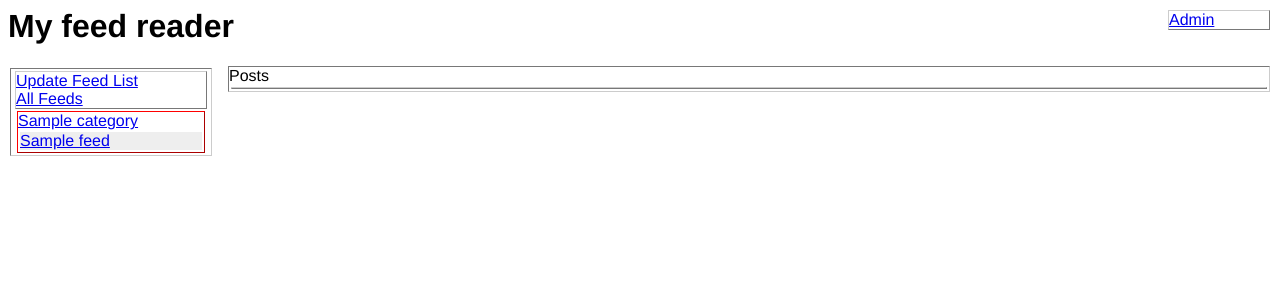
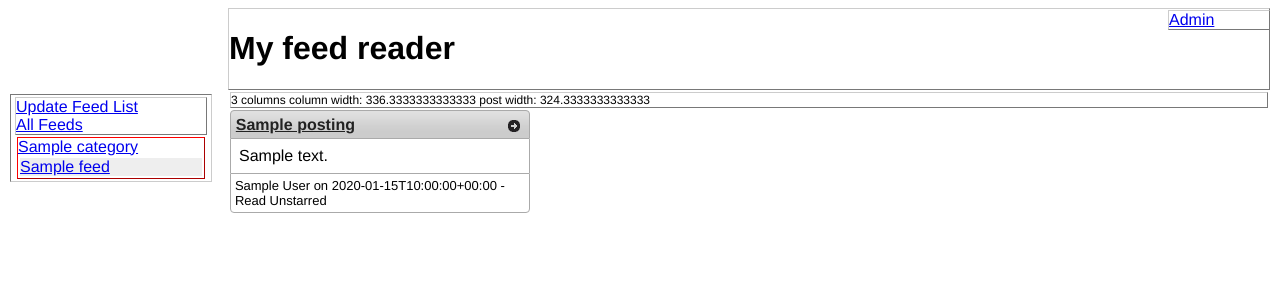
Before and after one commit to kampfschlaefer/myfeeder, a Django app: page /reader/ in a window 1280 px wide. Shown: the top 300 px of the page. Run offline with Django 3.2, Linux system fonts and the light colour scheme; tables that the repository leaves empty hold one stand-in row (values such as "Sample post").

Commit message:
Lots of stuff.
The design is almost usable, with changing history while preserving dynamic ajax, masonry with variable column-width. And some less border-lines on the page.
Next steps:
 - Pagination / Endless scrolling.
 - Marking entries as seen/starred.

```diff
--- a/reader/ajaxviews.py
+++ b/reader/ajaxviews.py
@@ -2,7 +2,7 @@
 
 from django import http
 #from django.utils import simplejson as json
-import json, datetime
+import json, datetime, re
 from django.db.models import Q
 from django.views.generic.list import BaseListView
 from django.views.generic.base import View
@@ -103,11 +103,12 @@
                 q = Q(feed__in=feeds)
             if t == 'feed':
                 q = Q(feed__pk=i)
-        queryset = Posting.objects.filter(q).order_by('-publishdate')#.values()#'id', 'title', 'link', 'content', 'author', 'publishdate', 'enclosures')
+        queryset = Posting.objects.filter(q).order_by('-publishdate')[:20]#.values()#'id', 'title', 'link', 'content', 'author', 'publishdate', 'enclosures')
         ret = []
         for p in queryset:
             tmp = {}
-            for field in ('id', 'title', 'link', 'content', 'author', 'publishdate'):
+            tmp['content'] = re.sub('class', 'xclass', p.serializable_value('content'))
+            for field in ('id', 'title', 'link', 'author', 'publishdate'):
                 tmp[field] = p.serializable_value(field)
             for call in ('isread', 'isstarred'):
                 tmp[call] = eval('p.%s()' % call)
--- a/reader/templates/reader/base.html
+++ b/reader/templates/reader/base.html
@@ -1,6 +1,9 @@
 <html>
 	<head>
 		<title>Reader</title>
+		<link type="text/css" href="{{STATIC_URL}}/jquery-ui-1.8.24/css/smoothness/jquery-ui-1.8.24.custom.css" rel="Stylesheet" />
+		<script type="text/javascript" src="{{STATIC_URL}}/jquery-ui-1.8.24/js/jquery-1.8.0.min.js"></script>
+		<script type="text/javascript" src="{{STATIC_URL}}/jquery-ui-1.8.24/js/jquery-ui-1.8.24.custom.min.js"></script>
 		{% block header %}
 		{% endblock %}
 		<style type="text/css">
@@ -11,14 +14,16 @@
 				border: outset 1px #ccc;
 				margin: 2px;
 			}
+			#header {
+				margin-left: 220px;
+			}
 			#sidebar {
 				float: left;
 				width: 200px;
 				border-style: inset;
+				position: fixed;
 			}
 			#content {
-				/*float: left;
-				width: 800px;*/
 				margin-left: 220px;
 				border-style: inset;
 			}
@@ -27,7 +32,9 @@
 	<body>
 
 		<div style="float:right; width: 100px;"><a href="/admin">Admin</a></div>
-		<h1>{{pagetitle}}</h1>
+		<div id="header">
+			<h1>{{pagetitle}}</h1>
+		</div>
 
 		<div id="sidebar">
 			{% block sidebar %}
--- a/reader/templates/reader/index.html
+++ b/reader/templates/reader/index.html
@@ -2,8 +2,7 @@
 
 {% block header %}
 {{block.super}}
-<script type="text/javascript" src="{{ STATIC_URL }}jquery-1.7.1.min.js" ></script>
-<script type="text/javascript" src="{{ STATIC_URL }}jquery-ui-1.8.18.custom.min.js"></script>
+<script type="text/javascript" src="{{STATIC_URL}}/masonry-site/jquery.masonry.js"></script>
 <style type="text/css">
 	div.category {
 		border-color: red;
@@ -14,6 +13,42 @@
 	}
 	#feedlist { border-width: 0px; }
 	#feedlistcontent { border-width: 0px; }
+	#content {
+		padding: 0px;
+		border: 0px;
+	}
+	#postlist { border: 0px; }
+	div.post {
+		width: 300px;
+		border: 0px;
+		margin: 0px;
+		padding: 0px;
+		margin-bottom: 1em;
+	}
+	div.postheader {
+		margin: 0px;
+		padding: 0.3em;
+		border: solid 1px #aaaaaa;
+	}
+	div.postcontent {
+		margin: 0px;
+		padding: 0.5em;
+		border: solid 1px #aaaaaa;
+		border-top: 0;
+		border-bottom: 0;
+	}
+	div.postcontent div {
+		border: 0px;
+	}
+	div.postcontent img {
+	}
+	div.postfooter {
+		margin: 0px;
+		padding: 0.3em;
+		border: solid 1px #aaaaaa;
+		clear: both;
+		font-size: small;
+	}
 </style>
 {% endblock %}
 
@@ -24,20 +59,25 @@
 	function parseposts(data) {
 		//alert("Received "+data.length+" posts");
 		mydata = data;
-		$('#postlist').empty();
+		$('#postlist').empty().masonry('reload');
 		for( i in data ) {
-			p = data[i];
-			pelem  = '<div class="post">';
-			pelem += '<div class="postheader"><a href="'+p.link+'"><div style="float:right; border: 0px;">Goto</div><h3>'+p.title+'</h3></a></div>';
-			pelem += '<div class="postcontent">'+p.content+'</div>';
-			pelem += '<div class="postfooter">'+p.author+' on '+p.publishdate+' - '+(p.isread?'Read':'New')+' '+(p.isstarred?'Starred':'Unstarred')+'</div></div>';
-			$('#postlist').append(pelem);
+			var p = data[i];
+			var $post = $([
+					'<div class="post" id="post'+p.id+'">',
+					'<div class="postheader ui-corner-top ui-widget-header">',
+						'<a href="'+p.link+'" target="_blank"><div class="ui-icon ui-icon-circle-arrow-e" style="float:right; border: 0px;">Goto</div>'+p.title+'</a>',
+					'</div>',
+					'<div class="postcontent">'+p.content+'</div>',
+					'<div class="postfooter ui-corner-bottom">'+p.author+' on '+p.publishdate+' - '+(p.isread?'Read':'New')+' '+(p.isstarred?'Starred':'Unstarred')+'</div></div>'
+					].join('\n'));
+			$('#postlist').append($post).masonry('appended', $post);
 		}
+		//$('#postlist').appended();
 	}
 	function getposts() {
 		//alert("Called getposts " + id + ', ' + cat);
 		$.ajax({
-			url: 'ajaxpostlist',
+			url: '/reader/ajaxpostlist',
 			method: 'GET',
 			datatype: 'json',
 			success: parseposts,
@@ -46,7 +86,7 @@
 	function getposts(id, cat) {
 		//alert("Called getposts " + id + ', ' + cat);
 		$.ajax({
-			url: 'ajaxpostlist?type='+cat+'&id='+id,
+			url: '/reader/ajaxpostlist?type='+cat+'&id='+id,
 			method: 'GET',
 			datatype: 'json',
 			success: parseposts,
@@ -56,7 +96,7 @@
 		ret = ''
 		for( i in data ) {
 			f = data[i];
-			ret += '<div class="'+f.type+'"><a href="javascript:getposts('+f.id+',\''+f.type+'\');">'+f.title+'</a>';
+			ret += '<div class="'+f.type+'"><a href="/reader/'+f.type+'/'+f.id+'" ref="javascript:getposts('+f.id+',\''+f.type+'\');">'+f.title+'</a>';
 			if( f.childs ) {
 				ret += parsefeedlist(f.childs);
 			}
@@ -70,26 +110,67 @@
 	}
 	function updatefeedlist() {
 		$.ajax({
-			url: 'ajaxfeedlist',
+			url: '/reader/ajaxfeedlist',
 			method: 'GET',
 			datatype: 'json',
 			success: getfeedlist
 			});
 	};
+	function executeurl(url, push) {
+		push = typeof push !== 'undefined' ? push : true;
+		s = /(feed|category)\/(\d+)/.exec(url);
+		if( s && s.length > 1 ) {
+			getposts(s[2], s[1]);
+		} else {
+			getposts();
+		}
+		if(push && window.history.pushState) {
+			window.history.pushState({'state': url}, url, url);
+		}
+	}
+	window.onpopstate = function(event) {
+		if(event.state && event.state.state) {
+			executeurl(event.state.state, false);
+		}
+	}
 	$(document).ready(function() {
 			updatefeedlist();
-			});
+			$('#postlist').masonry({
+				itemSelector: '.post',
+				//columnWidth: 360,
+				columnWidth: function(containerWidth) {
+					windowwidth = $('#postlist').innerWidth()-20; // - $('#content').css('margin-left');
+					var w = Math.floor(windowwidth / 300);
+					$('#columns').empty().append(w+' columns');
+					$('.post').css('width', windowwidth/w - w*5);
+					$('#postwidth').empty().append('post width: ' + (windowwidth/w - w*5));
+					$('#columnwidth').empty().append('column width: '+(windowwidth/w-w));
+					return windowwidth/w-w;
+					},
+				});
+			$('#feedlistcontent a').live('click', function(event) {
+					executeurl(this.href);
+					event.preventDefault();
+					return false;
+				});
+			executeurl(document.URL);
+		});
 </script>
 {% endblock %}
 
 {% block sidebar %}
 <div id="feedlist">
-	<div id="feedlistheader"><a href="javascript:updatefeedlist();">Update Feed List</a><br><a href="javascript:getposts();">All Feeds</a></div>
+	<div id="feedlistheader">
+		<a href="javascript:updatefeedlist();">Update Feed List</a>
+		<br>
+		<a href="/reader/" ref="javascript:getposts();">All Feeds</a>
+	</div>
 	<div id="feedlistcontent"></div>
 </div>
 {% endblock %}
 
 {% block content %}
-Posts
+<div style="font-size: 75%;"><span id="columns"></span> <span id="columnwidth"></span> <span id="postwidth"></span></div>
+<!--Posts-->
 <div id="postlist"></div>
 {% endblock %}
--- a/reader/urls.py
+++ b/reader/urls.py
@@ -9,6 +9,8 @@
         #url(r'', include('feincms.urls')),
         #url(r'^$', TemplateView.as_view(template_name="reader/index.html")),
         url(r'^$', IndexView.as_view()),
+        url(r'^feed/(?P<feed>\d+)$', IndexView.as_view()),
+        url(r'^category/(?P<category>\d+)$', IndexView.as_view()),
         url(r'^ajaxfeedlist$', JSONFeedList.as_view()),
         url(r'^ajaxpostlist$', JSONPostList.as_view()),
         url(r'^postlist$', PostList.as_view()),
--- a/reader/views.py
+++ b/reader/views.py
@@ -20,6 +20,6 @@
     template_name = "reader/index.html"
 
     def get_context_data(self, **kwargs):
-        print "IndexView.get_context_data()"
+        print "IndexView.get_context_data(", kwargs, ")"
         print kwargs #.update({'pagetitle': 'My feed reader', })
         return {'pagetitle': 'My feed reader', }
```
